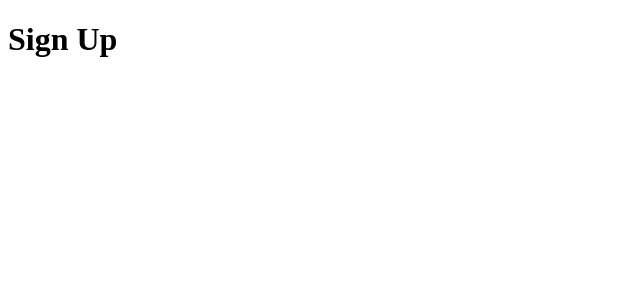
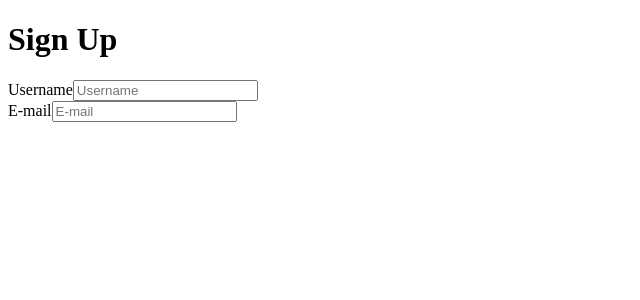
Before and after one commit to sagnik6969/source, a Vue app: page / in a window 1280 px wide. Shown: the top 300 px of the page, without its empty margins (0-640 px from the left). Built offline with nearby package versions, Linux system fonts and the light colour scheme.

Commit message:
8. Sign up form part 1

```diff
--- a/src/views/sign-up/SignUp.vue
+++ b/src/views/sign-up/SignUp.vue
@@ -1,3 +1,11 @@
 <template>
   <h1>Sign Up</h1>
+  <div>
+    <label for="username">Username</label>
+    <input id="username" placeholder="Username" type="email" />
+  </div>
+  <div>
+    <label for="email">E-mail</label>
+    <input id="email" placeholder="E-mail" type="email" />
+  </div>
 </template>
```
Also changed, not shown: 1 other file (tests, documents, lock files or other folders).
